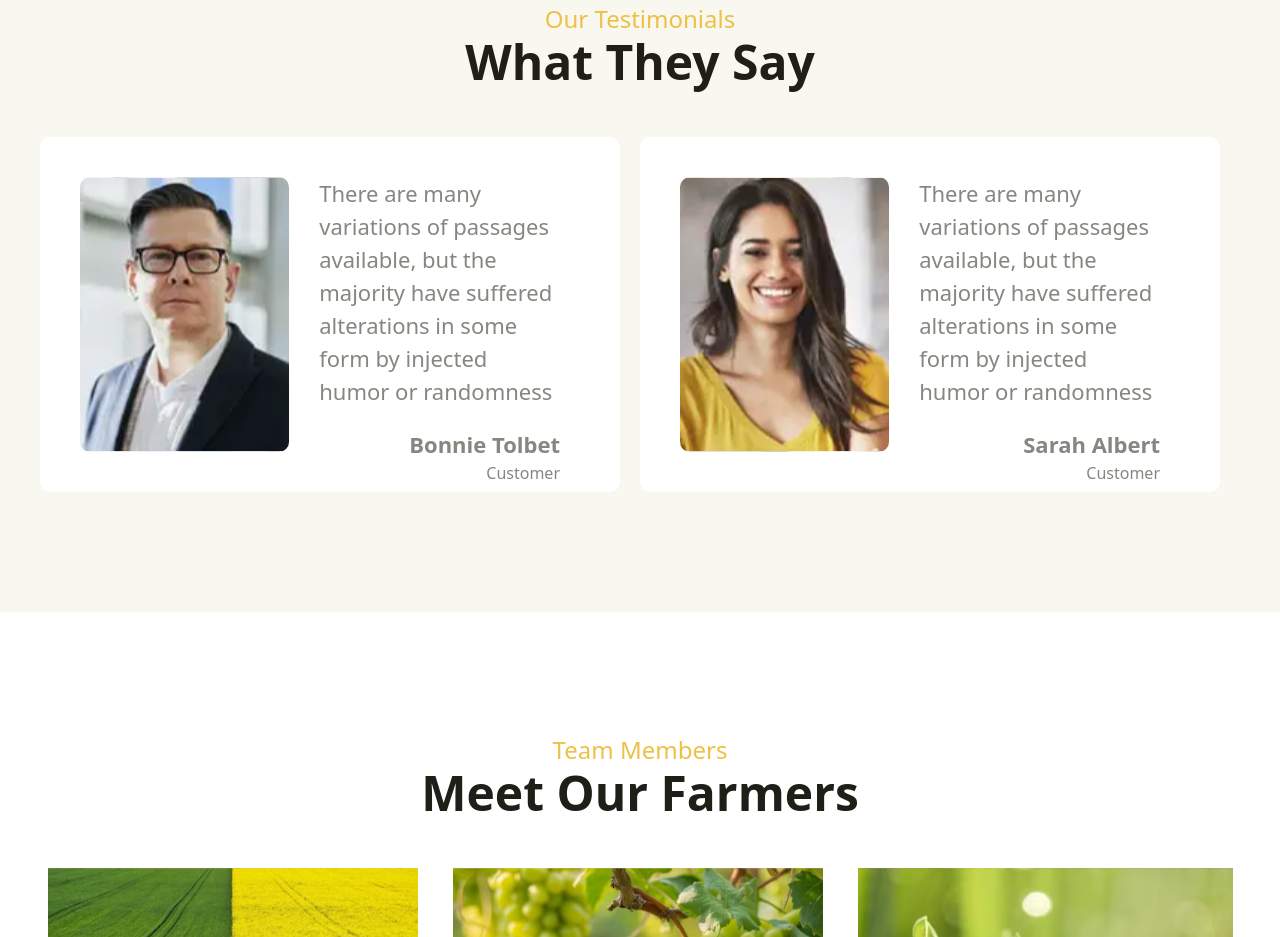
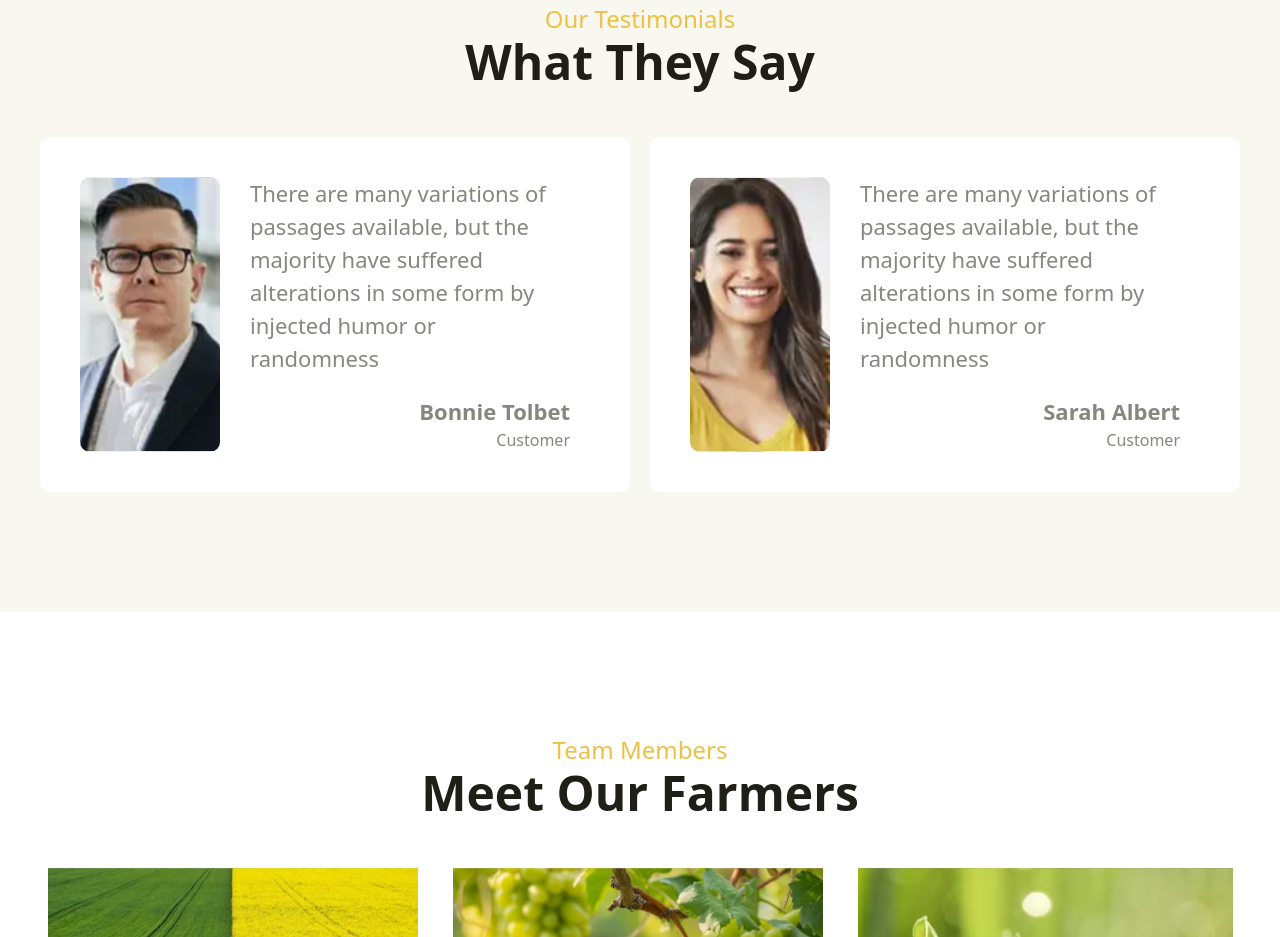
Before and after one commit to Tornike512/Agrios-website-tailwind, a React (Vite) app: page /about in a window 1280 px wide. Shown: the part 1860-2797 px from the top of the page. Built offline with nearby package versions, Linux system fonts and the light colour scheme.

Commit message:
Add: What They Say Section Responsive

```diff
--- a/src/pages/AboutPage/AboutVideo/AboutVideo.tsx
+++ b/src/pages/AboutPage/AboutVideo/AboutVideo.tsx
@@ -3,7 +3,7 @@ import ecoFriendlyVideo from "src/assets/eco-friendly-video.mp4";
 export function AboutVideo() {
   return (
     <section className="w-full max-w-[1920px] relative">
-      <h2 className="text-[#ffffff] font-bold text-[60px] absolute left-[30%] bottom-2/4 text-center">
+      <h2 className="w-full text-[#ffffff] font-bold text-[60px] absolute bottom-2/4 text-center lg:text-[45px] md:text-[36px] md:bottom-[55%]">
         ECO-Friendly Products can
         <br /> be Made from Scratch
       </h2>
@@ -14,7 +14,7 @@ export function AboutVideo() {
         autoPlay
         muted
       ></video>
-      <div className="bg-[#1F1E17] h-[184px] w-full grid grid-cols-[1fr_1fr_1fr_1fr]">
+      <div className="bg-[#1F1E17] h-[184px] w-full grid grid-cols-[1fr_1fr_1fr_1fr] lg:grid-cols-[1fr_1fr] sm:grid-cols-[1fr] sm:mb-[10px]">
         <p className="text-[#A5A49A] text-[18px] flex items-center justify-center">
           Agriculture Products
         </p>
--- a/src/pages/AboutPage/AgricultureMarket/AgricultureMarket.tsx
+++ b/src/pages/AboutPage/AgricultureMarket/AgricultureMarket.tsx
@@ -12,7 +12,9 @@ export function AgricultureMarket() {
         />
       </figure>
       <aside>
-        <h5 className="text-[#EEC044] text-[24px]">Get to Know Us</h5>
+        <h5 className="text-[#EEC044] text-[24px] lg:flex lg:justify-center lg:items-center">
+          Get to Know Us
+        </h5>
         <h2 className="flex justify-center text-[48px] text-[#1F1E17] leading-[50px] font-bold mb-[30px] sm:text-[36px]">
           The Best Agriculture Market
         </h2>
--- a/src/pages/AboutPage/WhatTheySaySection/WhatTheySaySection.tsx
+++ b/src/pages/AboutPage/WhatTheySaySection/WhatTheySaySection.tsx
@@ -11,37 +11,41 @@ export function WhatTheySaySection() {
         <h2 className="flex justify-center text-[48px] mb-[50px] text-[#1F1E17] leading-[50px] font-bold sm:text-[36px]">
           What They Say
         </h2>
-        <div className="flex">
-          <figure className="flex bg-[#ffffff] p-[40px] rounded-[10px] mr-[20px]">
+        <div className="flex lg:block lg:px-[20px]">
+          <figure className="flex bg-[#ffffff] p-[40px] rounded-[10px] mr-[20px] lg:mb-[20px] lg:mr-[0]">
             <img
               className="w-[60%] mr-[10px] rounded-[10px] object-cover"
               src={maleImage}
               alt="Male Person Image"
             />
-            <figcaption className="text-[#878680] text-[22px] px-[20px]">
+            <figcaption className="text-[#878680] text-[22px] px-[20px] lg:flex lg:justify-between lg:flex-col lg:text-[28px] md:text-[20px]">
               There are many variations of passages available, but the majority
               have suffered alterations in some form by injected humor or
               randomness
+              <div>
                 <h4 className="flex justify-end font-bold mt-[20px]">
                   Bonnie Tolbet
                 </h4>
                 <p className="flex justify-end text-[16px]">Customer</p>
+              </div>
             </figcaption>
           </figure>
-          <figure className="flex bg-[#ffffff] p-[40px] rounded-[10px] mr-[20px]">
+          <figure className="flex bg-[#ffffff] p-[40px] rounded-[10px]">
             <img
               className="w-[60%] mr-[10px] rounded-[10px] object-cover"
               src={femaleImage}
               alt="Female Person Image"
             />
-            <figcaption className="text-[#878680] text-[22px] px-[20px]">
+            <figcaption className="text-[#878680] text-[22px] px-[20px] lg:flex lg:justify-between lg:flex-col lg:text-[28px] md:text-[20px]">
               There are many variations of passages available, but the majority
               have suffered alterations in some form by injected humor or
               randomness
+              <div>
                 <h4 className="flex justify-end font-bold mt-[20px]">
                   Sarah Albert
                 </h4>
                 <p className="flex justify-end text-[16px]">Customer</p>
+              </div>
             </figcaption>
           </figure>
         </div>
```
Lines whose indentation alone changed are shown as unchanged.
